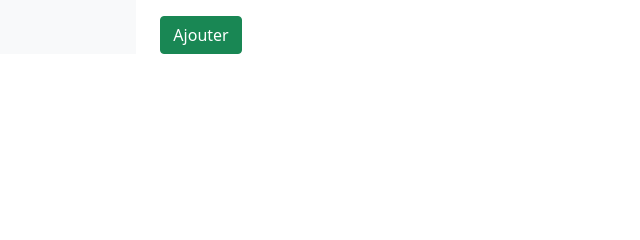
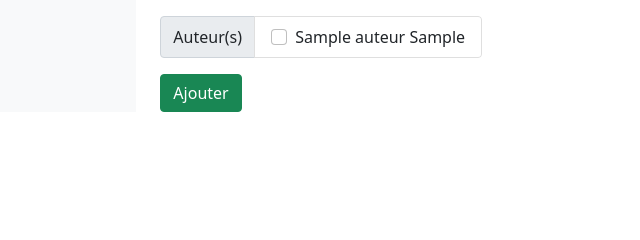
Before and after one commit to julessanglier/Gestion-bibliotheque, a PHP site: template templates/t-ajout-livre.php in a window 1280 px wide. Shown: the part 339-579 px from the top of the page, without its empty margins (77-717 px from the left). Run offline with PHP 8.4, Linux system fonts and the light colour scheme; the template is opened without the code that fills it: most values are stand-ins (such as "Sample title", 1, 10 or a date in 2020); data that the repository does not hold is empty; some libraries are stand-ins or nearby versions.

Commit message:
+ ajout livre

```diff
--- a/templates/t-ajout-livre.php
+++ b/templates/t-ajout-livre.php
@@ -34,6 +34,18 @@
       <label class="input-group-text" for="inputGroupSelect02">Éditeur</label>
     </div>
 
+    <div class="input-group mb-3">
+      <span class="input-group-text" id="basic-addon2">Auteur(s)</span>
+      <ul class="list-group" style="max-height: 30vh; overflow: scroll;">
+        <?php foreach($auteurs as $auteur): ?>
+          <li class="list-group-item">
+            <input class="form-check-input me-1" name="auteurs-<?php echo $auteur['idAuteur']?>" type="checkbox" aria-label="...">
+            <?php echo $auteur['nomAuteur']. ' ' . $auteur['prenomAuteur']; ?>
+          </li>
+        <?php endforeach; ?>
+      </ul>
+    </div>
+
     <div class="col-12">
       <button type="submit" class="btn btn-success">Ajouter</button>
     </div>
```
Also changed, not shown: controllers/c-ajout-livre.php (+11 -2 lines).
